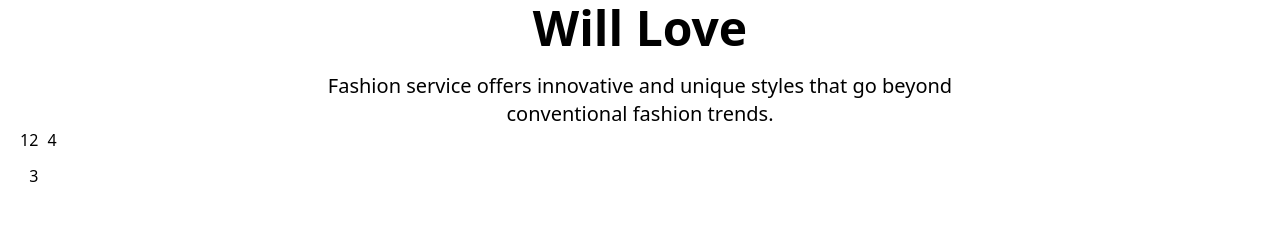
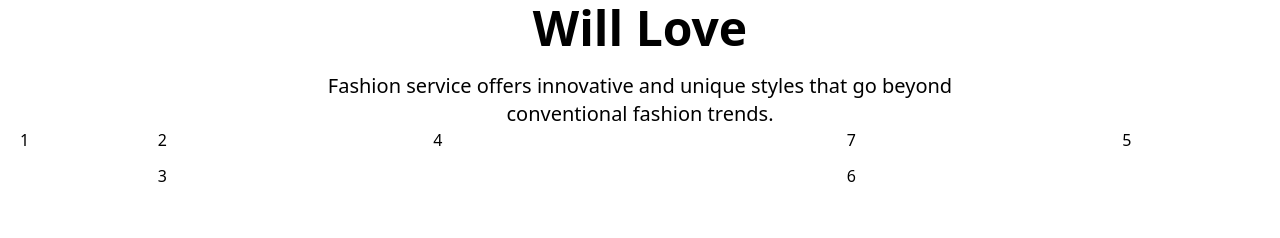
Before and after one commit to MusarrafAM/Fashion-insta-React, a React (Create React App) app: page / in a window 1280 px wide. Shown: the part 1864-2102 px from the top of the page. Built offline with nearby package versions, Linux system fonts and the light colour scheme.

Commit message:
Grid setup in collection

```diff
--- a/src/components/Collections.jsx
+++ b/src/components/Collections.jsx
@@ -5,26 +5,29 @@ const Collections = () => {
     <div className="w-full py-16 px-4 lg:h-screen ">
       <div className="py-10 max-w-[1240px] mx-auto">
         <div className="headings text-center mx-auto">
-          <h1 className="md:text-5xl text-4xl font-bold mb-5">Fashion Collection That You <br/> Will Love</h1>
+          <h1 className="md:text-5xl text-4xl font-bold mb-5">
+            Fashion Collection That You <br /> Will Love
+          </h1>
           <p className="md:text-xl text-lg">
-            Fashion service offers innovative and unique styles that go beyond <br/> conventional fashion trends.
+            Fashion service offers innovative and unique styles that go beyond{" "}
+            <br /> conventional fashion trends.
           </p>
         </div>
 
-        <div className="container-image-gallery flex flex-row">
+        <div className="container-image-gallery grid grid-cols-3">
           <div className="left grid grid-rows-5 grid-cols-3">
             <div className="row-span-5 ">1</div>
             <div className="col-span-2 row-span-3">2</div>
             <div className="col-span-2 row-span-2">3</div>
           </div>
           <div className="middle grid">
-            <div >4</div>
+            <div>4</div>
           </div>
-          {/* <div className="right grid grid-rows-5 grid-cols-3">
-            <div className="col-span-2 row-span-2">5</div>
-            <div className="col-span-2 row-span-3">6</div>
-            <div className="row-span-5">7</div>
-          </div> */}
+          <div className="right grid grid-rows-5 grid-cols-3">
+            <div className="row-span-5 order-1 ">5</div>
+            <div className="col-span-2 row-span-2 order-1">6</div>
+            <div className="col-span-2 row-span-3">7</div>
+          </div>
         </div>
       </div>
     </div>
```
